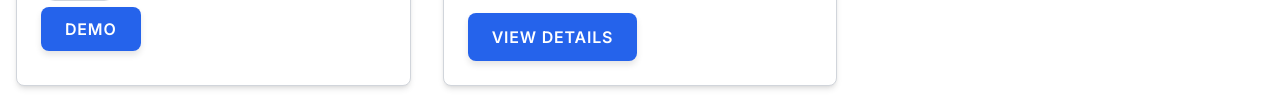
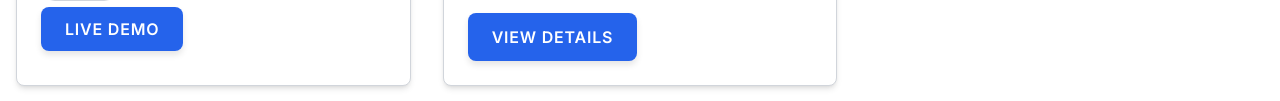
Before and after one commit to hardikdodiya-2410/hardik-portfolio, a plain HTML site: page index.html in a window 1280 px wide. Shown: the part 2962-3063 px from the top of the page. Drawn offline with nearby package versions, Linux system fonts and the light colour scheme.

Commit message:
update code

```diff
--- a/index.html
+++ b/index.html
@@ -189,7 +189,7 @@
           <span class="badge"><i class="fab fa-js"></i> JS</span>
           <span class="badge"><i class="fas fa-database"></i> MySQL</span>
         </div>
-        <a href="https://wah.wuaze.com/" class="btn-primary-custom">Demo</a>
+        <a href="https://wah.wuaze.com/" class="btn-primary-custom">Live Demo</a>
       </div>
 
 
```
